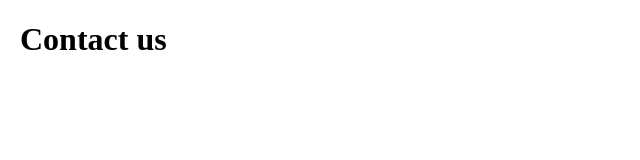
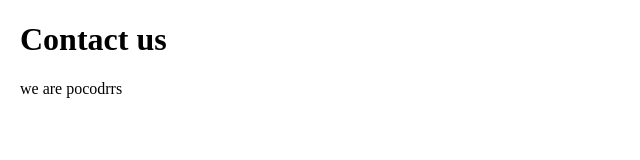
Before and after one commit to ArjunKhatri5/learning-git, a plain HTML site: page contact.html in a window 1280 px wide. Shown: the whole page, without its empty margins (0-640 px from the left). Drawn offline with Linux system fonts and the light colour scheme.

Commit message:
add our inrto

```diff
--- a/contact.html
+++ b/contact.html
@@ -8,5 +8,6 @@
 </head>
 <body>
     <h1>Contact us</h1>
+    <p>we are pocodrrs</p>
 </body>
 </html>
```
